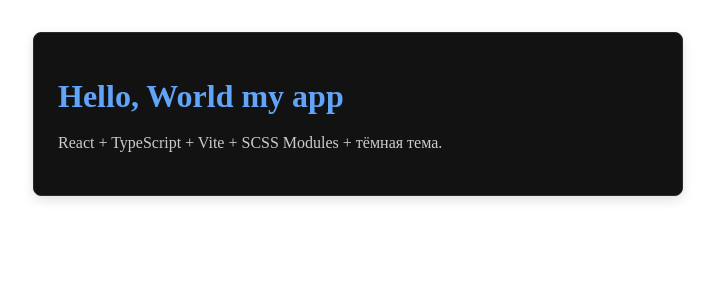
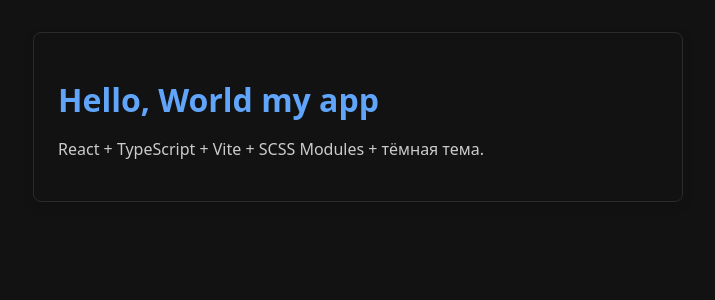
Before and after one commit to mindfling/Alice-vite-react-ts, a React (Vite) app: page / in a window 1280 px wide. Shown: the top 300 px of the page, without its empty margins (282-997 px from the left). Built offline with nearby package versions, Linux system fonts and the light colour scheme.

Commit message:
feat dark light themes

```diff
--- a/index.html
+++ b/index.html
@@ -5,6 +5,7 @@
     <link rel="icon" type="image/svg+xml" href="/favicon.svg" />
     <meta name="viewport" content="width=device-width, initial-scale=1.0" />
     <title>alice-hello</title>
+    <link href="style.css" rel="stylesheet">
   </head>
   <body>
     <div id="root"></div>
--- a/src/global.d.ts
+++ b/src/global.d.ts
@@ -1,4 +1,8 @@
+// src/global.d.ts
+
 declare module '*.module.scss' {
   const content: Record<string, string>;
   export default content;
 }
+
+declare module '@a1rth/css-normalize';
--- a/src/main.tsx
+++ b/src/main.tsx
@@ -1,13 +1,15 @@
 import "@a1rth/css-normalize";
-// import '../node_modules/@a1rth/css-normalize';
 import "./styles/variables.scss";
 
 import React from "react";
 import ReactDOM from "react-dom/client";
 import App from "./App";
+import { applyDarkTheme, applyLightTheme } from "./utils/theme";
+
 
 // Фиксируем тёмную тему
-document.documentElement.classList.add("dark");
+applyLightTheme();
+applyDarkTheme();
 
 ReactDOM.createRoot(document.getElementById("root")!).render(
   <React.StrictMode>
--- /dev/null
+++ b/src/utils/theme.ts
@@ -0,0 +1,39 @@
+// src/utils/theme.ts
+
+export type ThemeName = 'light' | 'dark';
+
+
+/**
+ * Устанавливает тему на уровне документа.
+ * Поддерживает 'light' и 'dark'.
+ */
+const setTheme = (theme: ThemeName) => {
+  if (theme === "dark") {
+    document.documentElement.classList.remove('light');
+    document.documentElement.classList.add('dark');
+  } else {
+    document.documentElement.classList.remove('dark');
+    document.documentElement.classList.add('light');
+  }
+};
+
+
+/**
+ * Применяет тёмную тему.
+ */
+export const applyDarkTheme = () => {
+  setTheme('dark');
+};
+
+/**
+ * Применяет светлую тему.
+ */
+export const applyLightTheme = () => {
+  setTheme('light');
+};
+
+
+export const getCurrentTheme = (): ThemeName => {
+  const result = document.documentElement.classList.contains('dark') ? 'dark' : 'light';
+  return result;
+}
--- /dev/null
+++ b/style.css
@@ -0,0 +1,5 @@
+body {
+  background-color: var(--color-bg);
+  color: var(--color-text);
+  font-family: system-ui, -apple-system, BlinkMacSystemFont, 'Segoe UI', Roboto, Helvetica, Arial, sans-serif;
+}
```
